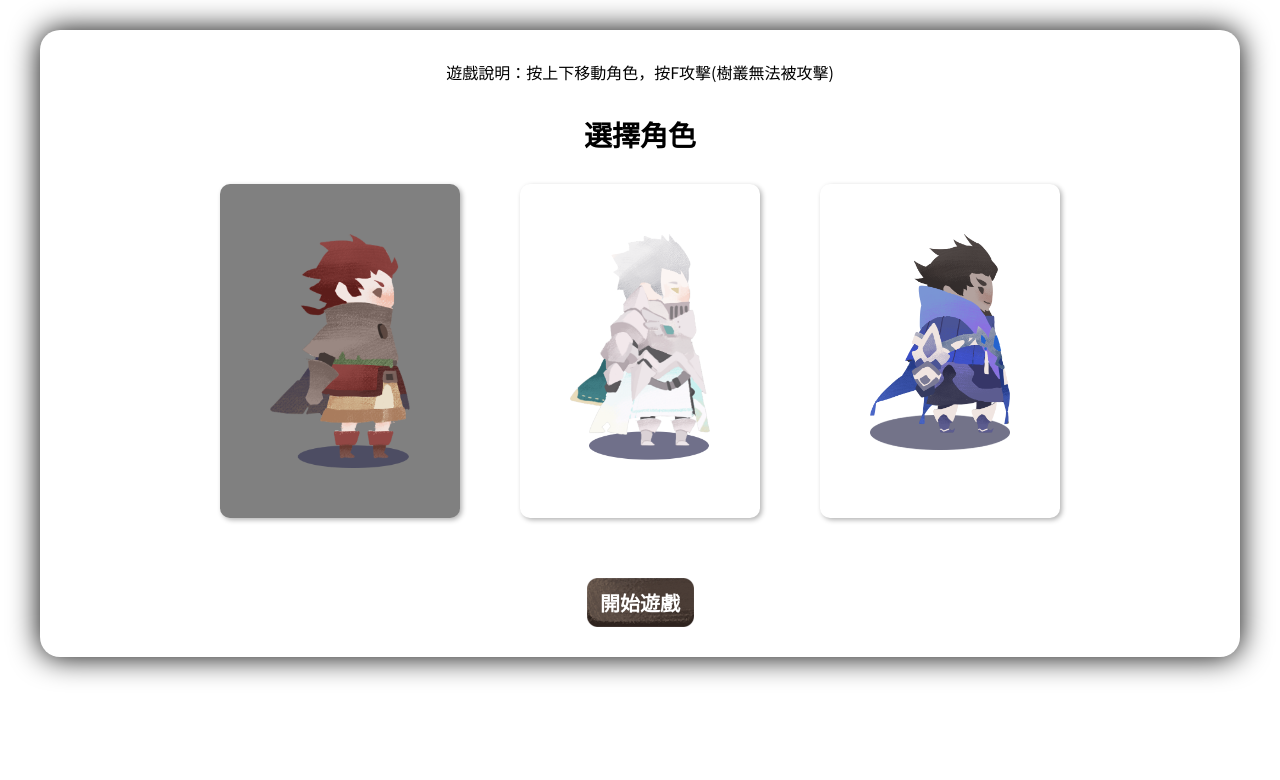
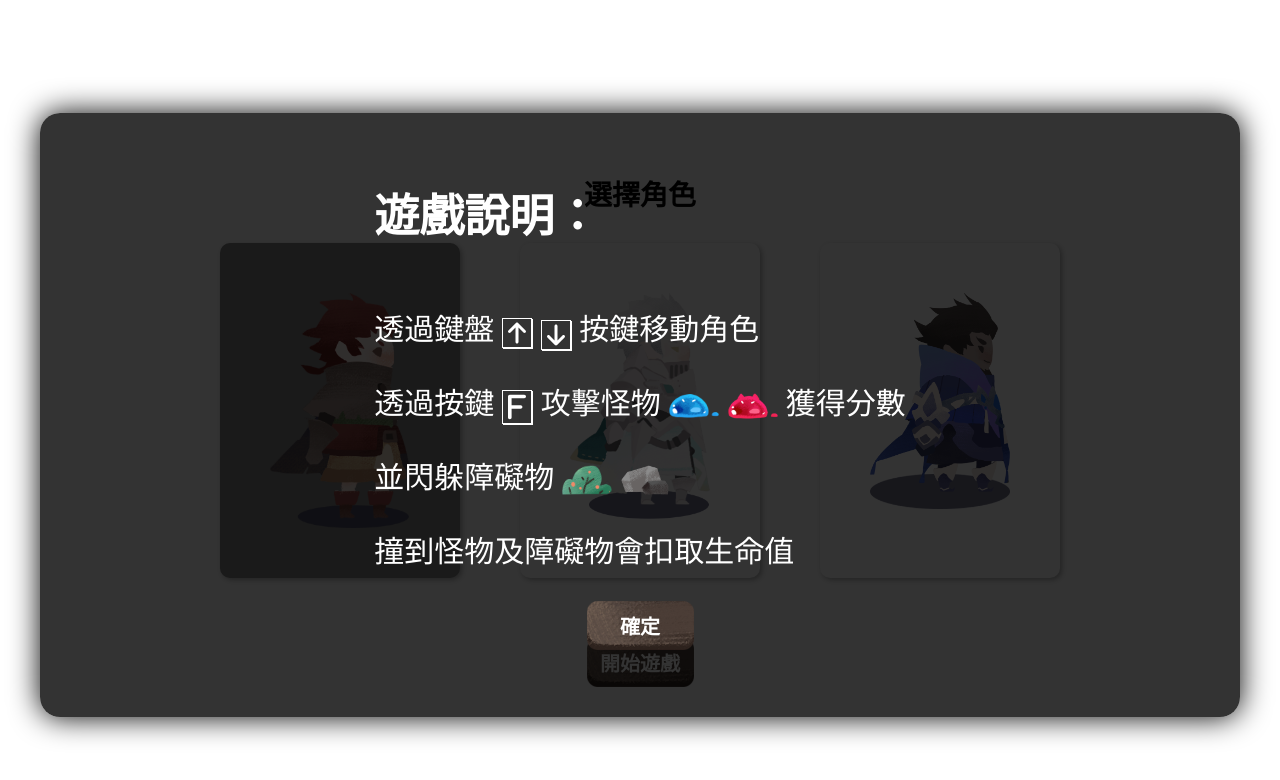
Before and after one commit to a733181/2022-jq-game, a plain HTML site: page index.html in a window 1280 px wide. Drawn offline with Linux system fonts and the light colour scheme; a web font is replaced by a local one.

Commit message:
新增、修改、變更(詳說明)
1.新增遊戲說明
2.新增回復生命
3.新增到達一半時間變更怪物
4.修改每隻角色怪物出現時間
5.變更字體
6.變更攻擊距離一致

```diff
--- a/index.html
+++ b/index.html
@@ -9,8 +9,61 @@
   </head>
   <body>
     <div class="container">
+      <div class="start-container">
+        <div class="illustrate-container">
+          <div class="illustrate-content">
+            <h2>遊戲說明：</h2>
+            <p></p>
+            <div>
+              <span>透過鍵盤</span>
+              <img
+                src="./src/img/icons/arrow-up-solid.svg"
+                alt="up"
+                class="icons illustrate-icon-up"
+              />
+              <img
+                src="./src/img/icons/arrow-down-solid.svg"
+                alt="down"
+                class="icons illustrate-icon-down"
+              />
+              <span>按鍵移動角色</span>
+            </div>
+            <div>
+              <span>透過按鍵</span>
+              <img
+                src="./src/img/icons/f-solid.svg"
+                alt="f"
+                class="icons illustrate-icon-f"
+              />
+              <span>攻擊怪物</span>
+              <img
+                src="./src/img/obstacle/L1_block_2.png"
+                class="illustrate-img"
+              />
+              <img
+                src="./src/img/obstacle/L2_block_2.png"
+                class="illustrate-img"
+              />
+              <span>獲得分數</span>
+            </div>
+            <div>
+              <span>並閃躲障礙物</span>
+              <img
+                src="./src/img/obstacle/L1_block_1.png"
+                class="illustrate-img"
+              />
+              <img
+                src="./src/img/obstacle/L2_block_1.png"
+                class="illustrate-img"
+              />
+            </div>
+            <div>
+              <p>撞到怪物及障礙物會扣取生命值</p>
+            </div>
+          </div>
+          <button type="button" class="illustrate-btn btn">確定</button>
+        </div>
         <div class="select-user">
-        <p>遊戲說明：按上下移動角色，按F攻擊(樹叢無法被攻擊)</p>
           <h1 class="select-title">選擇角色</h1>
           <form class="select-form">
             <div class="select-group">
@@ -60,6 +113,7 @@
             </div>
             <button type="submit" class="btn select-button">開始遊戲</button>
           </form>
+        </div>
       </div>
       <div class="game-container">
         <div class="bg">
--- a/src/index.js
+++ b/src/index.js
@@ -27,14 +27,28 @@ const obstacle = [
     postion: ['68px', '198px', '327px'],
     attack: true,
   },
+  {
+    img: './src/img/obstacle/L2_block_1.png',
+    postion: ['48px', '178px', '308px'],
+    attack: false,
+  },
+  {
+    img: './src/img/obstacle/L2_block_2.png',
+    postion: ['67px', '198px', '320px'],
+    attack: true,
+  },
 ];
+const setObstacleSpeed = [1000, 800, 600];
 
-const setTime = 30;
+const setTime = 90;
 const setLife = 3;
 const setScore = 0;
-let setObstacleSpeed = 1000;
-let time, life, userIndex, score;
+let time, obstacleSpeed, life, userIndex, score;
 let timer, obstacleTimer;
+
+$('.illustrate-btn').on('click', function (e) {
+  $(this).parent().remove();
+});
 
 $('.select-form').on('submit', function (e) {
   e.preventDefault();
@@ -86,6 +100,7 @@ function startGameHandler() {
   time = setTime;
   life = setLife;
   score = setScore;
+  obstacleSpeed = setObstacleSpeed[userIndex];
   $('.street').css('animation-play-state', 'running');
   $('.back_mountain').css('animation-play-state', 'running');
   $('.front_mountain').css('animation-play-state', 'running');
@@ -108,11 +123,22 @@ function startGameHandler() {
     } else {
       time--;
       $('.time-text').text(`${String(time).padStart(2, '0')}`);
+
+      if (time % Math.floor(setTime / 3) === 0) {
+        if (life !== setLife) {
+          $('.life')
+            .eq(life++)
+            .css('opacity', '1');
+        }
+      }
     }
   }, 1000);
 
   obstacleTimer = setInterval(() => {
-    const obstacleIndex = getRandomHandler(1);
+    const obstacleIndex =
+      time < Math.floor(setTime / 2)
+        ? getRandomHandler(3, 2)
+        : getRandomHandler(1);
     const obstacleYIndex = getRandomHandler(2);
     const yIndex = obstacle[obstacleIndex].postion[obstacleYIndex];
     const obstacleEl = $(
@@ -122,23 +148,17 @@ function startGameHandler() {
     $('.game').append(obstacleEl);
     moveHandler(obstacleEl);
     countyHandler();
-  }, setObstacleSpeed);
+  }, obstacleSpeed);
 }
 
 function countyHandler(type = 'life') {
   let deduction = 80;
   if (type === 'attack') {
-    if (userIndex === 0) {
-      deduction = 300;
-    } else if (userIndex === 1) {
-      deduction = 250;
-    } else {
-      deduction = 200;
-    }
+    deduction = 300;
   }
 
   const userEl = $('.role');
-  $('.obstacle').each(function () {
+  $('.game .obstacle').each(function () {
     const countyX = $(this).offset().left - userEl.offset().left;
     const countyY = $(this).offset().top - userEl.offset().top;
     const getObstacleYData = Number(
@@ -146,7 +166,9 @@ function countyHandler(type = 'life') {
     );
 
     const judgeY =
-      countyY - getObstacleYData < 5 && countyY - getObstacleYData > -5;
+      countyY - getObstacleYData < 10 && countyY - getObstacleYData > -10;
+
+    console.log(countyY, judgeY);
     if (countyX < deduction && countyX > 0) {
       if (judgeY && type === 'life') {
         life--;
@@ -210,7 +232,7 @@ function endGameHandler() {
 }
 
 function moveHandler(el) {
-  el.stop().animate({ left: '-=326px' }, setObstacleSpeed, function () {
+  el.stop().animate({ left: '-=326px' }, obstacleSpeed, function () {
     if (el.css('left').replace('px', '') < 0) {
       el.remove();
     } else {
--- a/src/style.css
+++ b/src/style.css
@@ -1,4 +1,4 @@
-@import url('https://fonts.googleapis.com/css2?family=Noto+Sans+TC&display=swap');
+@import url('https://fonts.googleapis.com/css2?family=Stick&display=swap');
 
 * {
   margin: 0;
@@ -10,7 +10,7 @@ img {
 }
 
 body {
-  font-family: 'Noto Sans TC', sans-serif;
+  font-family: 'Stick', sans-serif;
 }
 
 .container {
@@ -18,6 +18,14 @@ body {
   padding-top: 30px;
   margin: auto;
   height: 100vh;
+  display: flex;
+  align-items: center;
+}
+.icons {
+  width: 30px;
+  border: 1px solid white;
+  padding: 2px 5px;
+  box-shadow: 1px 1px 0px white;
 }
 
 .btn {
@@ -37,6 +45,62 @@ body {
 }
 .btn:active {
   top: 5px;
+}
+
+.start-container {
+  position: relative;
+}
+
+/* illustrate */
+.illustrate-container {
+  position: absolute;
+  background-color: rgba(0, 0, 0, 0.8);
+  top: 0;
+  left: 0;
+  right: 0;
+  bottom: 0;
+  border-radius: 20px;
+  z-index: 1;
+  color: white;
+  padding: 30px;
+  font-size: 30px;
+  display: flex;
+  align-items: center;
+  justify-content: center;
+  flex-direction: column;
+  gap: 30px;
+}
+
+.illustrate-content {
+  display: flex;
+  flex-direction: column;
+  gap: 30px;
+}
+
+.illustrate-icon-up {
+  position: relative;
+  animation: moveTop 0.8s linear infinite;
+}
+.illustrate-icon-down {
+  position: relative;
+  animation: moveTop 0.8s linear 0.5s infinite;
+}
+.illustrate-icon-f {
+  position: relative;
+  animation: moveTop 0.8s linear 0.8s infinite;
+}
+
+@keyframes moveTop {
+  0% {
+    top: 0;
+  }
+  100% {
+    top: 5px;
+  }
+}
+
+.illustrate-img {
+  width: 50px;
 }
 
 /* select */
@@ -185,6 +249,7 @@ body {
 
 .obstacle {
   position: absolute;
+  width: 134px;
 }
 
 .attack {
```
Also changed, not shown: src/img/icons/arrow-down-solid.svg (added), src/img/icons/arrow-up-solid.svg (added), src/img/icons/f-solid.svg (added). Lines whose indentation alone changed are shown as unchanged.
